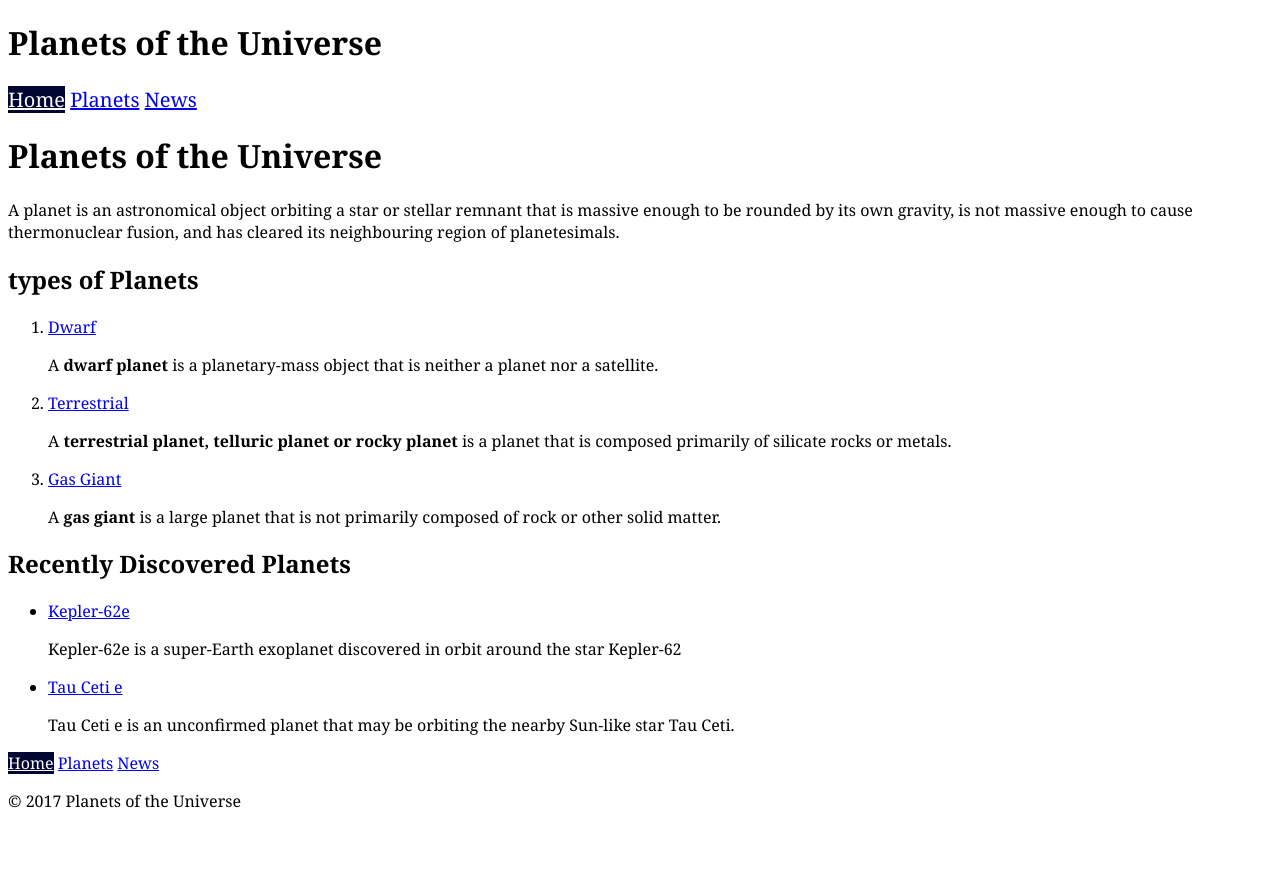
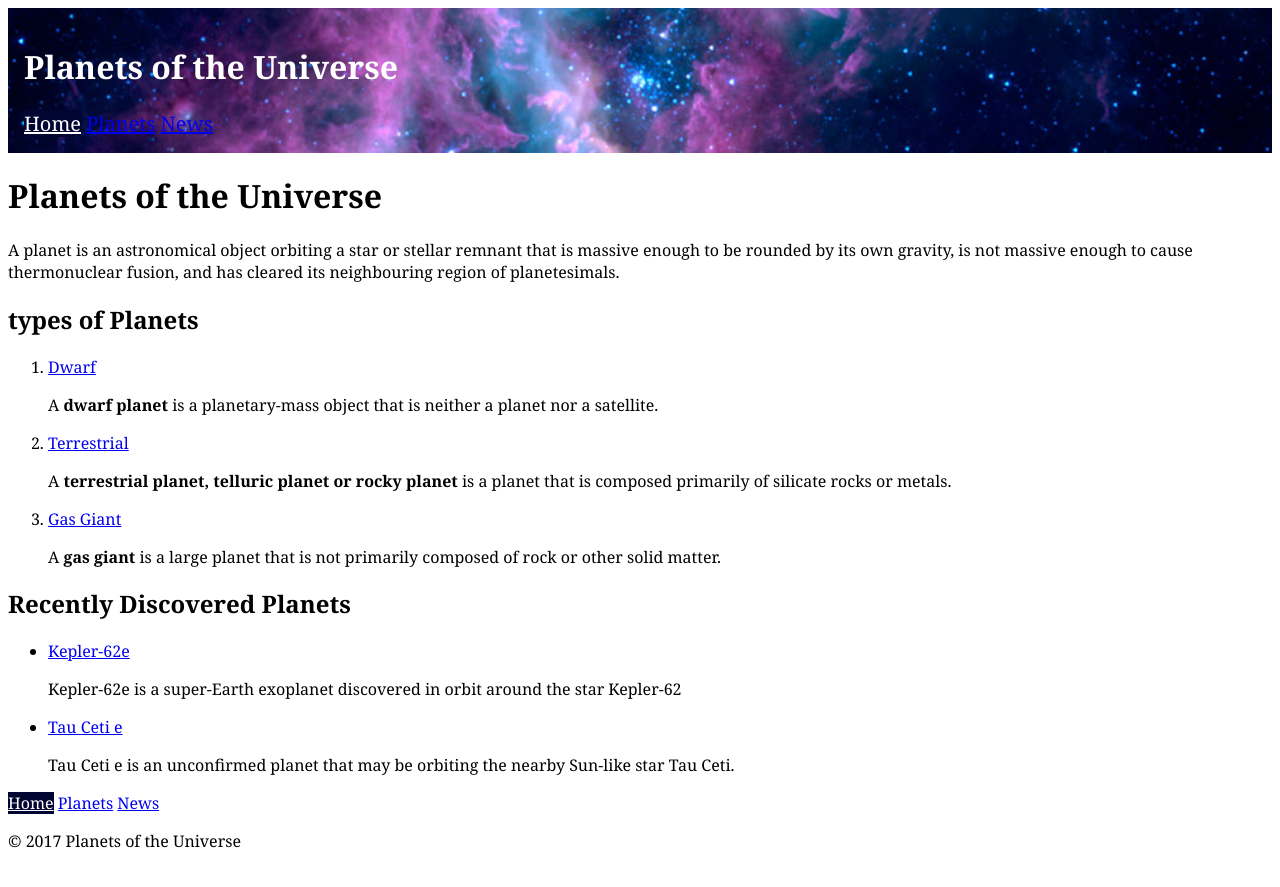
Before and after one commit to planeswalker1/planets-of-the-universe, a Jekyll site: the page built from index.html, in a window 1280 px wide. Shown: the top 887 px of the page. Built offline with Jekyll 4.4.1, drawn with Linux system fonts in a browser that asks for light colours.

Commit message:
changed header class mainPic to masthead and included page.mastheadClass

```diff
--- a/_layouts/default.html
+++ b/_layouts/default.html
@@ -6,7 +6,7 @@
     <link rel="stylesheet" href="{{site.baseurl}}/css/main.css">
   </head>
   <body>
-    <header class="mainPic">
+    <header class="masthead {{page.mastheadClass}}">
       <h1>Planets of the Universe</h1>
       {% include nav.html navclass = 'nav-top' %}
     </header>
```
